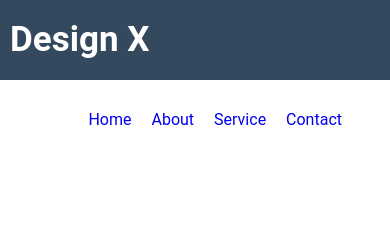
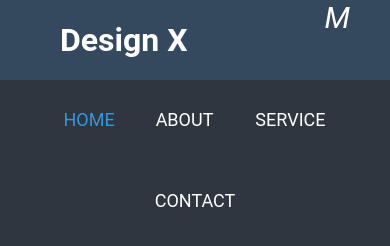
Before and after one commit to Saalu/Responsive-Navbar, a plain HTML site: page index.html in a window 390 px wide. Drawn offline with Linux system fonts and the light colour scheme.

Commit message:
2 files modified

```diff
--- a/index.html
+++ b/index.html
@@ -4,22 +4,21 @@
     <title>Home</title>
     <meta charset="UTF-8" />
     <meta name="viewport" content="width=device-width" />
-    <!--
-      Need a visual blank slate?
-      Remove all code in `styles.css`!
-    -->
+
     <link rel="stylesheet" href="styles.css" />
+    <link rel="stylesheet" href="https://cdnjs.cloudflare.com/ajax/libs/font-awesome/6.2.1/css/all.min.css" integrity="sha512-MV7K8+y+gLIBoVD59lQIYicR65iaqukzvf/nwasF0nqhPay5w/9lJmVM2hMDcnK1OnMGCdVK+iQrJ7lzPJQd1w==" crossorigin="anonymous" referrerpolicy="no-referrer" />
     <script type="module" src="script.js"></script>
   </head>
   <body>
     <nav>
       <label for="" class="logo">Design X</label>
       <ul>
-        <li><a href="#">Home</a></li>
+        <li><a href="#" class="active">Home</a></li>
         <li><a href="#">About</a></li>
         <li><a href="#">Service</a></li>
         <li><a href="#">Contact</a></li>
       </ul>
+      <label  class="menu"><i class="fas-bar">M</i></label>
     </nav>
 
   </body>
--- a/styles.css
+++ b/styles.css
@@ -29,8 +29,75 @@ nav ul {
   margin-right: 40px;
 }
 
-nav ul li{
+nav ul li {
   display: inline-block;
   margin: 0 8px;
   line-height: 80px;
 }
+
+nav li a {
+  color: white;
+  font-size: 18px;
+  text-transform: uppercase;
+  border: 1px solid transparent;
+  padding: 7px 10px;
+  border-radius: 3px;
+}
+
+a.active,
+a:hover {
+  border: 1px solid white;
+  transition: 0.5s;
+}
+
+label.menu {
+  color: white;
+  font-size: 30px;
+  float: right;
+  margin-right: 40px;
+}
+
+@media (max-width: 1048px) {
+  label.logo {
+    font-size: 32px;
+    padding-left: 60px;
+  }
+
+  nav ul {
+    margin-right: 20px;
+  }
+  nav a {
+    font-size: 17px;
+  }
+}
+
+@media (max-width: 900px) {
+  nav.menu {
+    display: block;
+  }
+  nav ul {
+    position: fixed;
+    height: 100vh;
+    width: 100%;
+    background: #2f3640;
+    top: 80px;
+    left: 0;
+    text-align: center;
+  }
+
+  nav li {
+    display: block;
+    margin: 50px 0;
+    line-height: 30px;
+  }
+
+  nav a {
+    font-size: 10px;
+  }
+
+  a.active,
+  a:hover {
+    border: none;
+    color: #3498db;
+  }
+}
```
